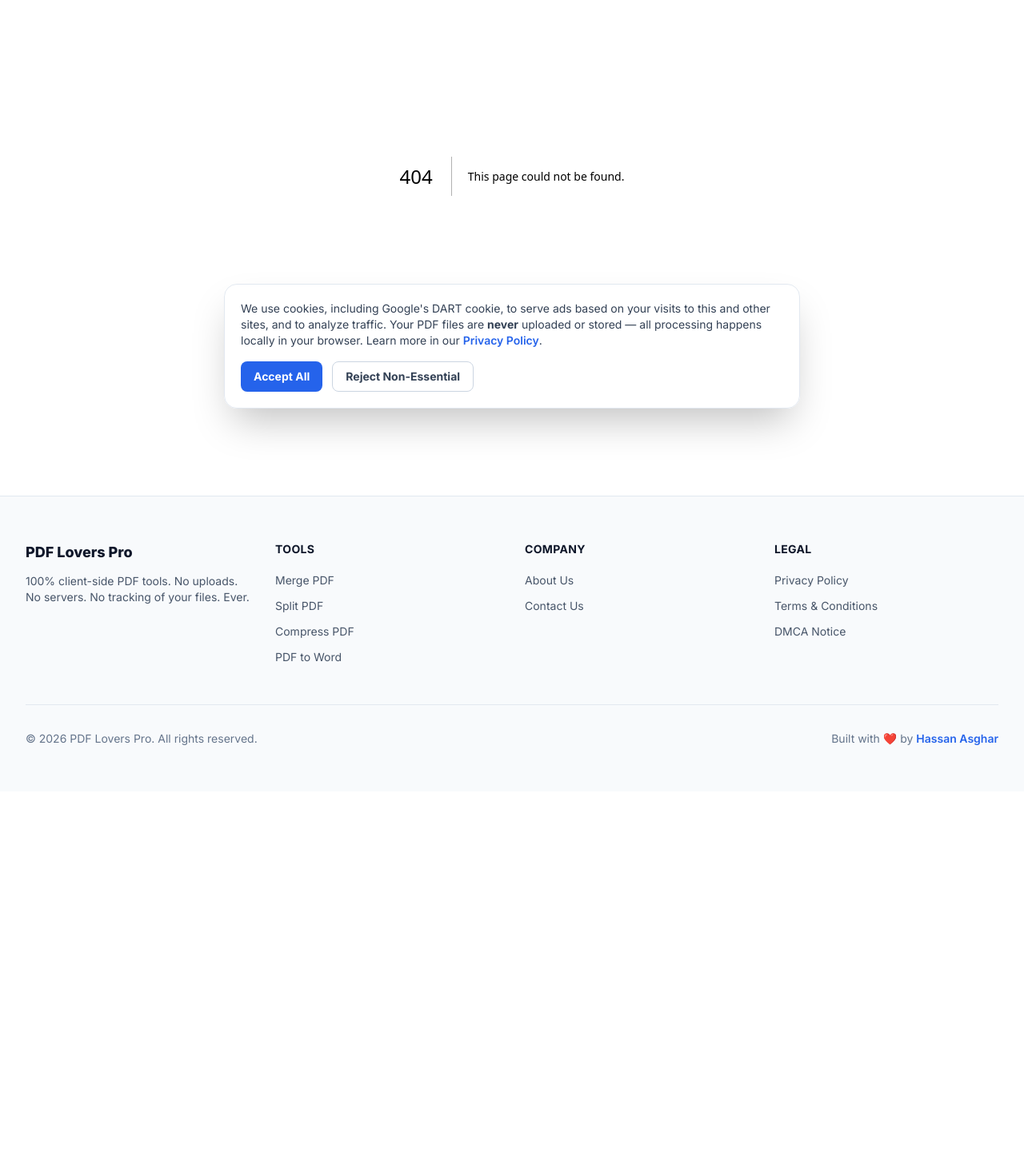
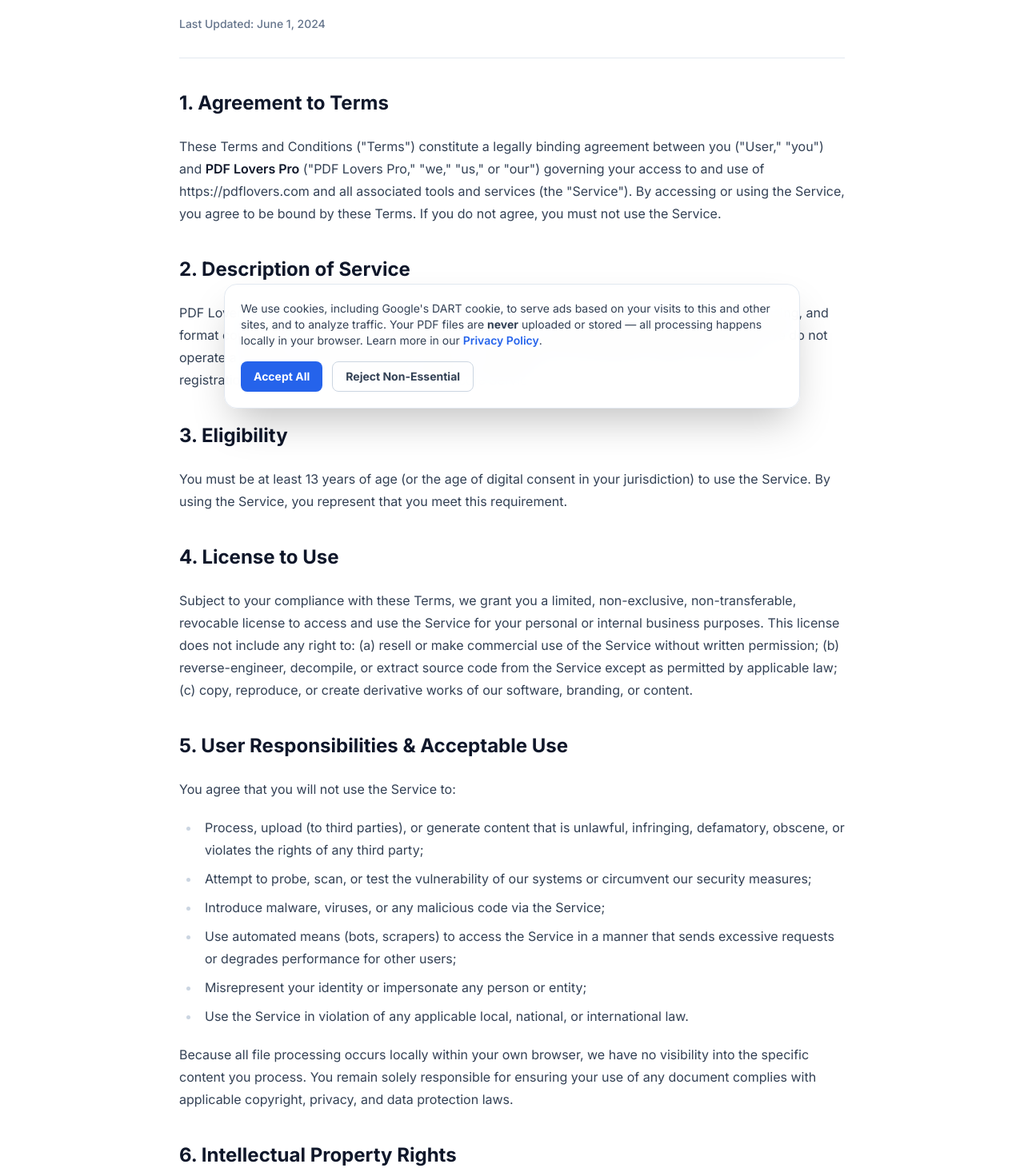
Before and after one commit to hassanasghar971-ui/pdflovers, a Next.js app: page /terms-and-conditions in a window 1280 px wide. Before the commit this address had no page. Shown: the part 249-1710 px from the top of the page at 80% size. Before the commit the page ends 1239 px from the top, so only its background shows below. Built offline with nearby package versions, Linux system fonts and the light colour scheme.

Commit message:
Add Terms and Conditions page

```diff
--- /dev/null
+++ b/app/terms-and-conditions/page.tsx
@@ -0,0 +1,186 @@
+import type { Metadata } from "next";
+import LegalLayout from "@/components/legal/LegalLayout";
+import { siteConfig } from "@/lib/site-config";
+
+export const metadata: Metadata = {
+  title: "Terms and Conditions",
+  description:
+    "Read the Terms and Conditions governing your use of PDF Lovers Pro's client-side PDF tools.",
+  alternates: { canonical: `${siteConfig.url}/terms-and-conditions` },
+};
+
+export default function TermsPage() {
+  return (
+    <LegalLayout title="Terms and Conditions" lastUpdated="June 1, 2024">
+      <h2>1. Agreement to Terms</h2>
+      <p>
+        These Terms and Conditions ("Terms") constitute a legally binding
+        agreement between you ("User," "you") and{" "}
+        <strong>{siteConfig.legalEntity}</strong> ("{siteConfig.name}," "we,"
+        "us," or "our") governing your access to and use of{" "}
+        {siteConfig.url} and all associated tools and services (the
+        "Service"). By accessing or using the Service, you agree to be bound
+        by these Terms. If you do not agree, you must not use the Service.
+      </p>
+
+      <h2>2. Description of Service</h2>
+      <p>
+        {siteConfig.name} provides free, browser-based PDF utilities —
+        including merging, splitting, compressing, and format conversion —
+        that execute entirely on the client side using WebAssembly and
+        JavaScript. We do not operate a backend server that receives, stores,
+        or processes your document content. No account, registration, or
+        payment is required to use the core Service.
+      </p>
+
+      <h2>3. Eligibility</h2>
+      <p>
+        You must be at least 13 years of age (or the age of digital consent in
+        your jurisdiction) to use the Service. By using the Service, you
+        represent that you meet this requirement.
+      </p>
+
+      <h2>4. License to Use</h2>
+      <p>
+        Subject to your compliance with these Terms, we grant you a limited,
+        non-exclusive, non-transferable, revocable license to access and use
+        the Service for your personal or internal business purposes. This
+        license does not include any right to: (a) resell or make commercial
+        use of the Service without written permission; (b) reverse-engineer,
+        decompile, or extract source code from the Service except as
+        permitted by applicable law; (c) copy, reproduce, or create derivative
+        works of our software, branding, or content.
+      </p>
+
+      <h2>5. User Responsibilities &amp; Acceptable Use</h2>
+      <p>You agree that you will not use the Service to:</p>
+      <ul>
+        <li>Process, upload (to third parties), or generate content that is unlawful, infringing, defamatory, obscene, or violates the rights of any third party;</li>
+        <li>Attempt to probe, scan, or test the vulnerability of our systems or circumvent our security measures;</li>
+        <li>Introduce malware, viruses, or any malicious code via the Service;</li>
+        <li>Use automated means (bots, scrapers) to access the Service in a manner that sends excessive requests or degrades performance for other users;</li>
+        <li>Misrepresent your identity or impersonate any person or entity;</li>
+        <li>Use the Service in violation of any applicable local, national, or international law.</li>
+      </ul>
+      <p>
+        Because all file processing occurs locally within your own browser, we
+        have no visibility into the specific content you process. You remain
+        solely responsible for ensuring your use of any document complies with
+        applicable copyright, privacy, and data protection laws.
+      </p>
+
+      <h2>6. Intellectual Property Rights</h2>
+      <p>
+        The Service, including its design, logos, trademarks ("PDF Lovers
+        Pro"), source code, and original content, is the exclusive property of
+        {" "}{siteConfig.legalEntity} and is protected by applicable
+        intellectual property laws. You retain all ownership rights to any
+        documents or files you process using the Service — we claim no
+        ownership interest in your content whatsoever, consistent with the
+        fact that we never receive or store it.
+      </p>
+
+      <h2>7. Disclaimer of Warranties</h2>
+      <p>
+        THE SERVICE IS PROVIDED "AS IS" AND "AS AVAILABLE," WITHOUT WARRANTIES
+        OF ANY KIND, WHETHER EXPRESS OR IMPLIED, INCLUDING BUT NOT LIMITED TO
+        IMPLIED WARRANTIES OF MERCHANTABILITY, FITNESS FOR A PARTICULAR
+        PURPOSE, NON-INFRINGEMENT, OR THAT THE SERVICE WILL BE UNINTERRUPTED,
+        ERROR-FREE, OR FREE OF HARMFUL COMPONENTS. WE DO NOT WARRANT THE
+        ACCURACY OR COMPLETENESS OF ANY FILE CONVERSION OR PROCESSING OUTCOME.
+      </p>
+
+      <h2>8. Limitation of Liability</h2>
+      <p>
+        TO THE MAXIMUM EXTENT PERMITTED BY APPLICABLE LAW, IN NO EVENT SHALL{" "}
+        {siteConfig.legalEntity}, ITS FOUNDER, OFFICERS, OR AFFILIATES BE
+        LIABLE FOR ANY INDIRECT, INCIDENTAL, SPECIAL, CONSEQUENTIAL, OR
+        PUNITIVE DAMAGES, INCLUDING LOSS OF DATA, PROFITS, OR BUSINESS
+        OPPORTUNITIES, ARISING OUT OF OR RELATED TO YOUR USE OF (OR INABILITY
+        TO USE) THE SERVICE, EVEN IF ADVISED OF THE POSSIBILITY OF SUCH
+        DAMAGES. OUR TOTAL AGGREGATE LIABILITY FOR ANY CLAIM ARISING FROM THE
+        SERVICE SHALL NOT EXCEED FIFTY US DOLLARS (USD $50).
+      </p>
+
+      <h2>9. Indemnification</h2>
+      <p>
+        You agree to indemnify, defend, and hold harmless {siteConfig.legalEntity}
+        and its founder from any claims, liabilities, damages, losses, and
+        expenses (including reasonable legal fees) arising out of or in any
+        way connected with your access to or use of the Service, your
+        violation of these Terms, or your violation of any third-party right,
+        including intellectual property or privacy rights.
+      </p>
+
+      <h2>10. Third-Party Links &amp; Advertising</h2>
+      <p>
+        The Service may display third-party advertisements served via Google
+        AdSense, and may contain links to third-party websites. We do not
+        endorse and are not responsible for the content, privacy practices, or
+        accuracy of any third-party sites or advertisements. Your interactions
+        with advertisers found through the Service are solely between you and
+        the advertiser.
+      </p>
+
+      <h2>11. Copyright / DMCA</h2>
+      <p>
+        We respect intellectual property rights. If you believe content
+        accessible through our Service infringes your copyright, please refer
+        to our dedicated{" "}
+        <a href="/dmca-notice">DMCA Notice</a> page for the applicable
+        takedown procedure.
+      </p>
+
+      <h2>12. Termination</h2>
+      <p>
+        We reserve the right to suspend or terminate your access to the
+        Service at our sole discretion, without notice, for conduct that we
+        believe violates these Terms or is harmful to other users, us, or
+        third parties. Since no account exists, "termination" refers to
+        blocking access by technical means (e.g., IP-based restrictions)
+        where necessary.
+      </p>
+
+      <h2>13. Governing Law &amp; Jurisdiction</h2>
+      <p>
+        These Terms shall be governed by and construed in accordance with the
+        laws of the {siteConfig.jurisdiction}, without regard to its conflict
+        of law provisions. Any disputes arising under these Terms shall be
+        subject to the exclusive jurisdiction of the competent courts, unless
+        otherwise required by mandatory consumer protection laws applicable in
+        your jurisdiction of residence.
+      </p>
+
+      <h2>14. Changes to These Terms</h2>
+      <p>
+        We may revise these Terms at any time. Updated Terms will be posted on
+        this page with a revised "Last Updated" date. Continued use of the
+        Service after changes take effect constitutes your acceptance of the
+        revised Terms.
+      </p>
+
+      <h2>15. Severability</h2>
+      <p>
+        If any provision of these Terms is held to be invalid or
+        unenforceable, the remaining provisions shall continue in full force
+        and effect.
+      </p>
+
+      <h2>16. Entire Agreement</h2>
+      <p>
+        These Terms, together with our Privacy Policy and DMCA Notice,
+        constitute the entire agreement between you and {siteConfig.legalEntity}
+        regarding the Service, superseding any prior agreements.
+      </p>
+
+      <h2>17. Contact Information</h2>
+      <p>
+        Questions about these Terms may be directed to{" "}
+        <strong>{siteConfig.founder.name}</strong>, Founder, at{" "}
+        <a href={`mailto:${siteConfig.founder.email}`}>{siteConfig.founder.email}</a>{" "}
+        or via WhatsApp at{" "}
+        <a href={siteConfig.founder.whatsapp}>{siteConfig.founder.phoneDisplay}</a>.
+      </p>
+    </LegalLayout>
+  );
+}
```
